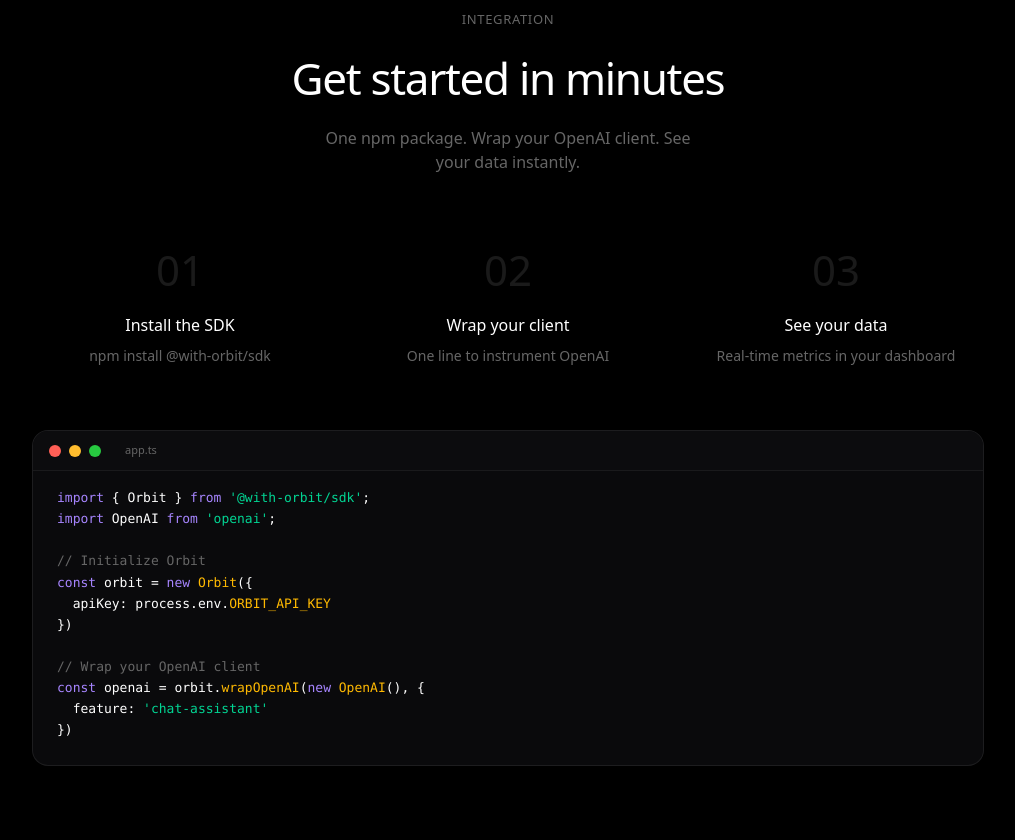
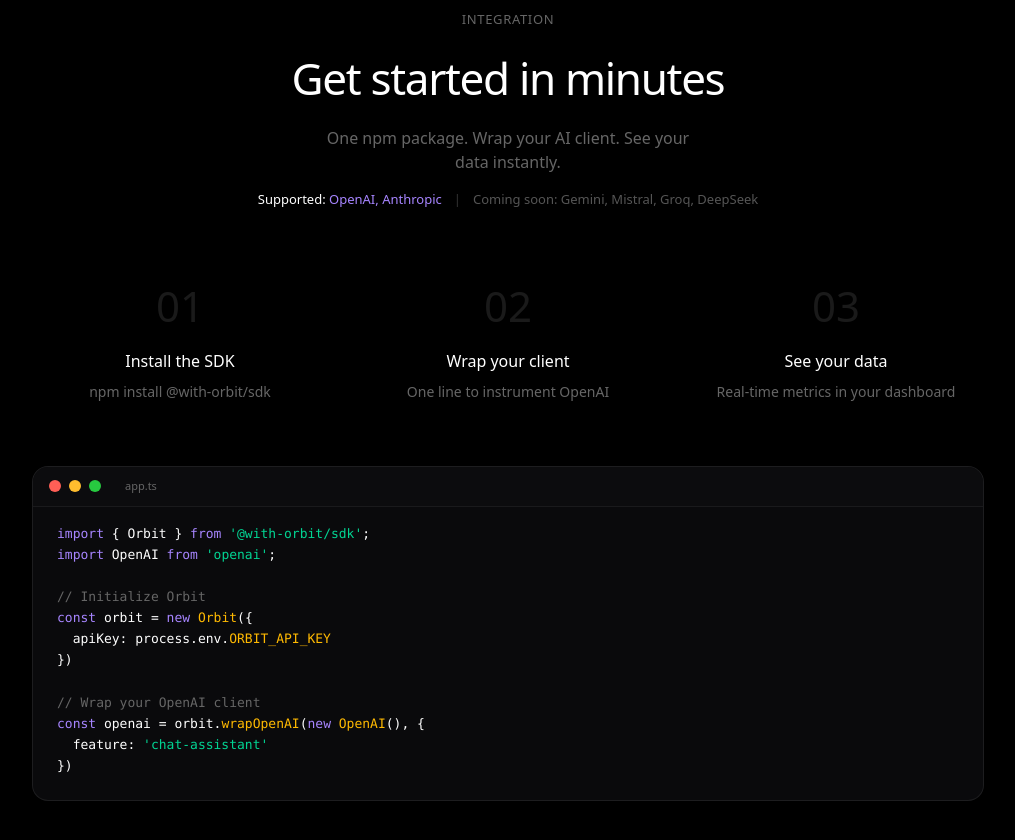
Before and after one commit to harshit19932703/orbit-website, a Next.js app: page / in a window 1280 px wide. Shown: the part 5580-6420 px from the top of the page, without its empty margins (132-1147 px from the left). Built offline with nearby package versions, Linux system fonts and the light colour scheme.

Commit message:
model support text

```diff
--- a/app/docs/page.tsx
+++ b/app/docs/page.tsx
@@ -183,6 +183,19 @@
               </div>
               <ExternalLink className="w-4 h-4 text-[#444] group-hover:text-[#666] transition-colors" />
             </a>
+          </motion.div>
+
+          {/* Supported Providers */}
+          <motion.div
+            initial={{ opacity: 0 }}
+            animate={{ opacity: 1 }}
+            transition={{ duration: 0.5, delay: 0.2 }}
+            className="text-center text-[13px]"
+          >
+            <span className="text-white">Supported:</span>{" "}
+            <span className="text-violet-400">OpenAI, Anthropic</span>
+            <span className="mx-3 text-[#333]">|</span>
+            <span className="text-[#555]">Coming soon: Gemini, Mistral, Groq, DeepSeek</span>
           </motion.div>
         </div>
       </section>
--- a/app/page.tsx
+++ b/app/page.tsx
@@ -507,8 +507,14 @@
             <h2 className="text-[clamp(28px,3.5vw,44px)] font-medium leading-[1.1] tracking-[-0.03em] text-white mb-6">
               Get started in minutes
             </h2>
-            <p className="text-[16px] text-[#666] max-w-[400px] mx-auto">
-              One npm package. Wrap your OpenAI client. See your data instantly.
+            <p className="text-[16px] text-[#666] max-w-[400px] mx-auto mb-4">
+              One npm package. Wrap your AI client. See your data instantly.
+            </p>
+            <p className="text-[13px]">
+              <span className="text-white">Supported:</span>{" "}
+              <span className="text-violet-400">OpenAI, Anthropic</span>
+              <span className="mx-3 text-[#333]">|</span>
+              <span className="text-[#555]">Coming soon: Gemini, Mistral, Groq, DeepSeek</span>
             </p>
           </motion.div>
 
```
